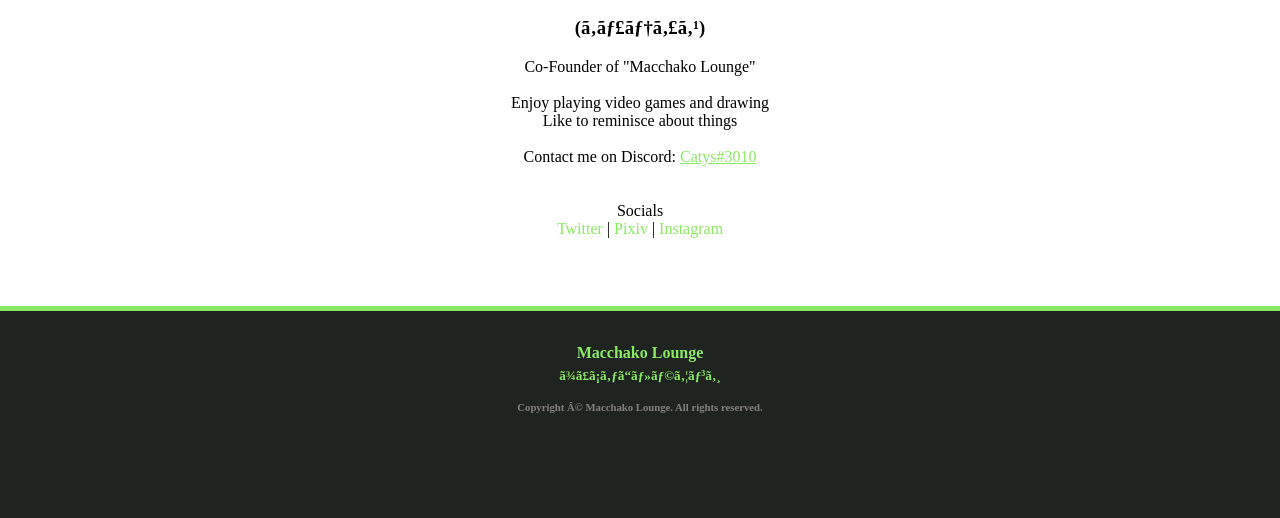
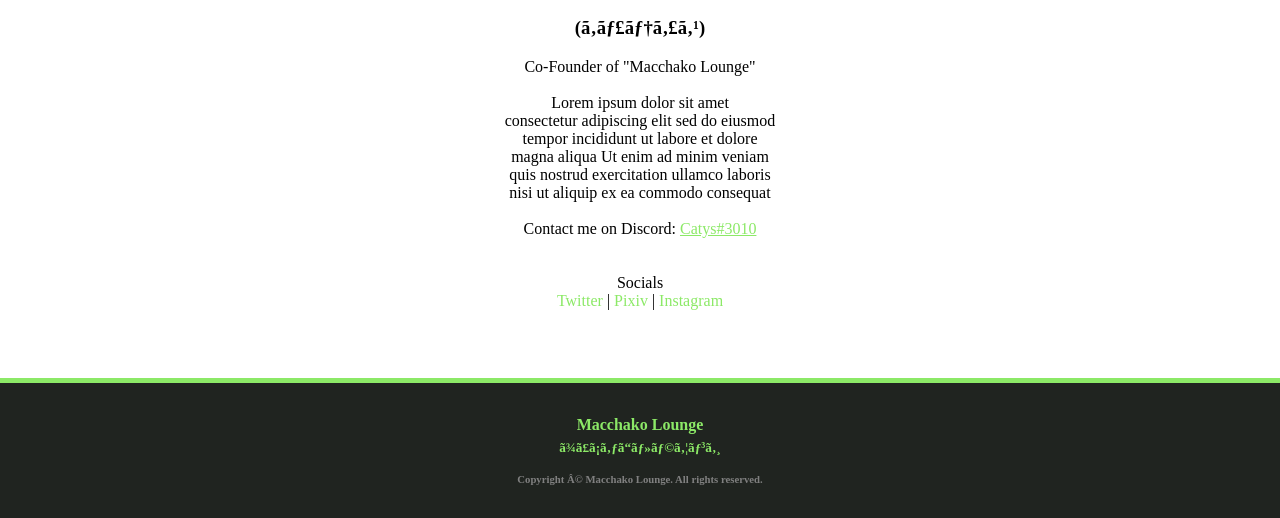
Before and after one commit to Debaniya-n/catys, a plain HTML site: page index.html in a window 1280 px wide. Shown: the part 537-1055 px from the top of the page. Before the commit the page ends 983 px from the top, so only its background shows below. Drawn offline with Linux system fonts and the light colour scheme; a web font is replaced by a local one.

Commit message:
Revert "aa"

```diff
--- a/index.html
+++ b/index.html
@@ -93,8 +93,12 @@
             <div style="width:500px;word-wrap: break-word;text-align: center;display: inline-block;">
             Co-Founder of "Macchako Lounge"<br><br>
 
-            Enjoy playing video games and drawing<br>
-            Like to reminisce about things<br><br>
+            Lorem ipsum dolor sit amet<br>
+            consectetur adipiscing elit sed do eiusmod<br>
+            tempor incididunt ut labore et dolore<br>
+            magna aliqua Ut enim ad minim veniam<br>
+            quis nostrud exercitation ullamco laboris<br>
+            nisi ut aliquip ex ea commodo consequat<br><br>
             Contact me on Discord: <a href="https://discordapp.com/users/352465651975061515" style="color: #8ce967;">Catys#3010</a><br><br><br>
             Socials<br>
             <a href="https://twitter.com/catysminy11" style="color:#8ce967; text-decoration: none;">Twitter</a> |
```
Also changed, not shown: images/ppf2.jpg.
